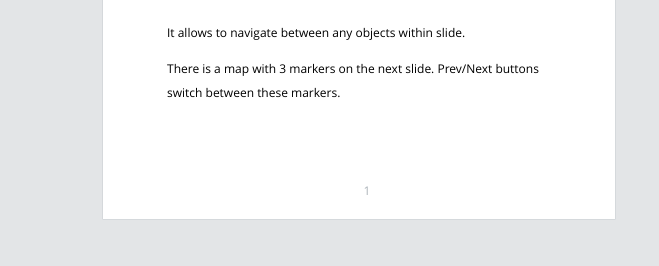
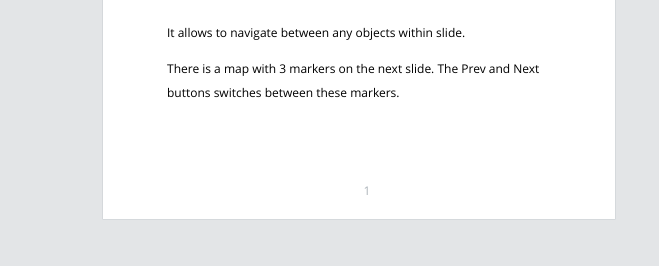
Before and after one commit to mistakster/shower-steerage, a plain HTML site: page index.html in a window 1280 px wide. Shown: the part 281-547 px from the top of the page, 0-659 px from the left. Drawn offline with Linux system fonts and the light colour scheme; some packages are replaced by stand-ins of ours.

Commit message:
fix typo

```diff
--- a/index.html
+++ b/index.html
@@ -17,7 +17,7 @@
 	<section>
 		<h2>Steerage plugin for Shower</h2>
 		<p>It allows to navigate between any objects within slide.</p>
-		<p>There is a map with 3 markers on the next slide. Prev/Next buttons switch between these markers.</p>
+		<p>There is a map with 3 markers on the next slide. The Prev and Next buttons switches between these markers.</p>
 	</section>
 
 	<section data-map="true">
```
